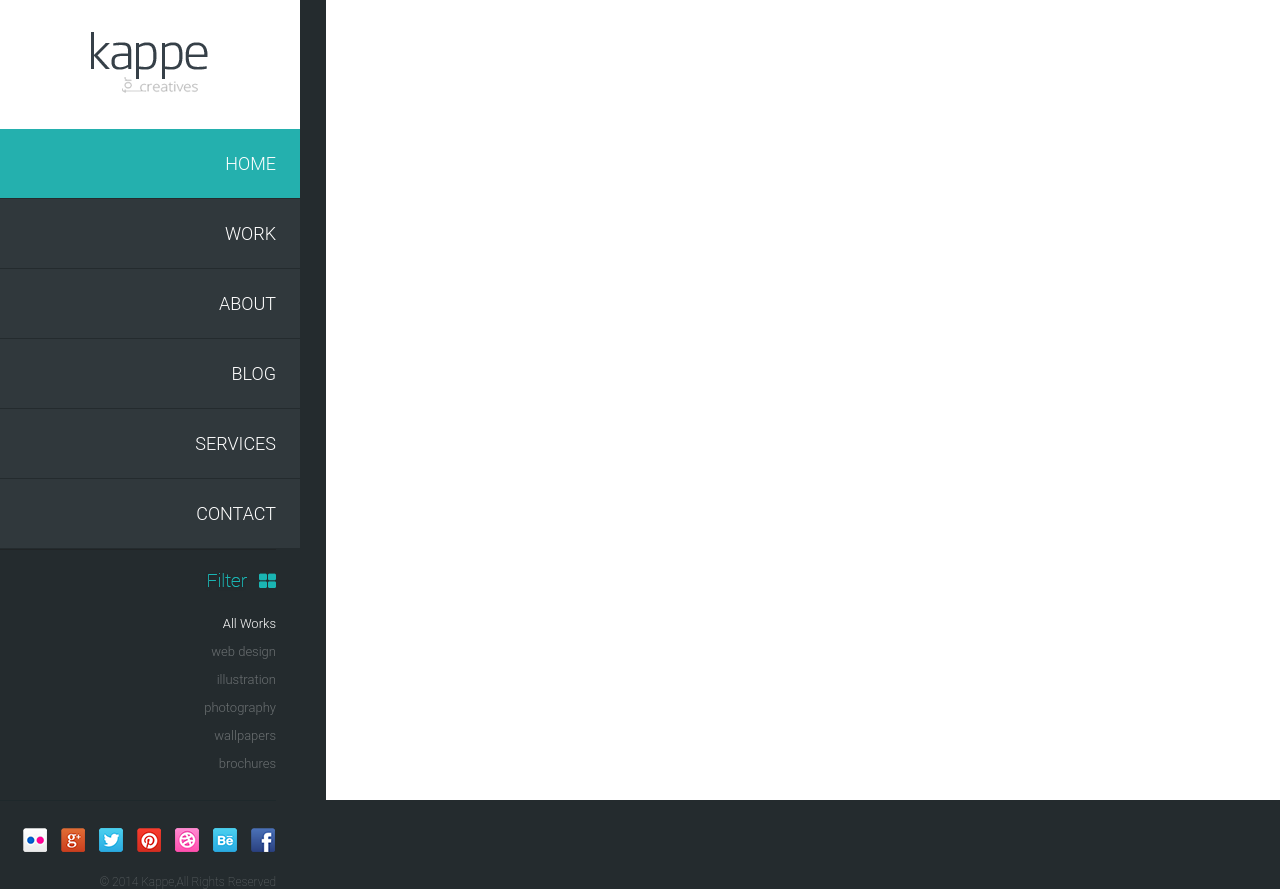
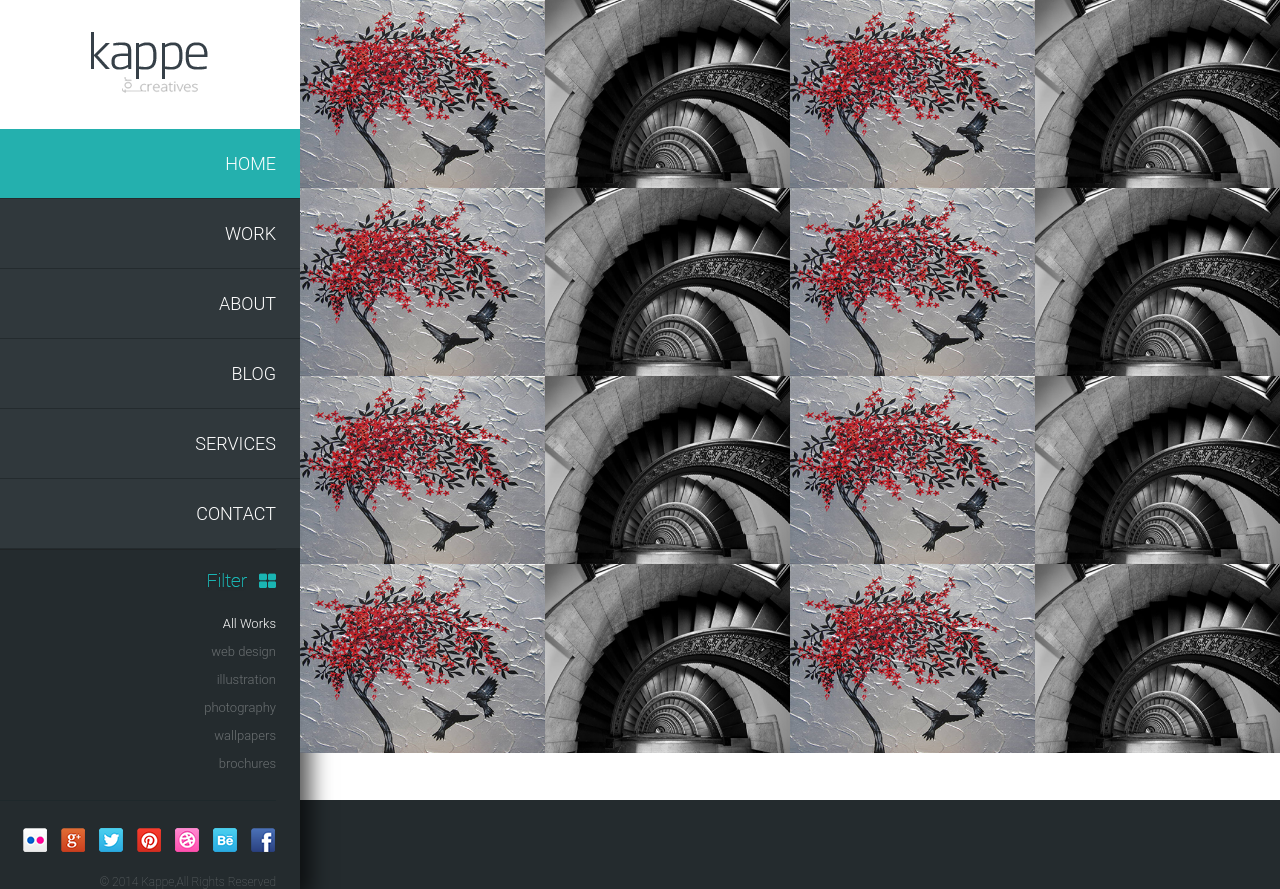
Before and after one commit to HomaX1/Kappe, a plain HTML site: page index.html in a window 1280 px wide. Drawn offline with Linux system fonts and the light colour scheme.

Commit message:
add pictures, create the right section in the page

```diff
--- a/index.html
+++ b/index.html
@@ -42,9 +42,45 @@
 <p class="footer__name-copyright">&copy; 2014 Kappe,All Rights Reserved</p>
     </footer>
 </section>
-<section class="shadow"></section>
 <section class="right-section">
-
+    <a class="right-section__link">
+        <div class="hover-text">
+            <p class="hover-text__title">Cool App Design</p>
+            <p class="hover-text__description">department, mobile</p>
+            <p><img class="hover-text__image" src="img/arrow-right.png" alt=""></p>
+        </div>
+        <img class="right-section__image" src="img/tree.png" alt=""></a>
+    <a class="right-section__link">
+        <img class="right-section__image" src="img/stairs.png" alt=""></a>
+    <a class="right-section__link">
+        <img class="right-section__image" src="img/tree.png" alt=""></a>
+    <a class="right-section__link">
+        <img class="right-section__image" src="img/stairs.png" alt=""></a>
+    <a class="right-section__link">
+        <img class="right-section__image" src="img/tree.png" alt=""></a>
+    <a class="right-section__link">
+        <img class="right-section__image" src="img/stairs.png" alt=""></a>
+    <a class="right-section__link">
+        <img class="right-section__image" src="img/tree.png" alt=""></a>
+    <a class="right-section__link">
+        <img class="right-section__image" src="img/stairs.png" alt=""></a>
+    <a class="right-section__link">
+        <img class="right-section__image" src="img/tree.png" alt=""></a>
+    <a class="right-section__link">
+        <img class="right-section__image" src="img/stairs.png" alt=""></a>
+    <a class="right-section__link">
+        <img class="right-section__image" src="img/tree.png" alt=""></a>
+    <a class="right-section__link">
+        <img class="right-section__image" src="img/stairs.png" alt=""></a>
+    <a class="right-section__link">
+        <img class="right-section__image" src="img/tree.png" alt=""></a>
+    <a class="right-section__link">
+        <img class="right-section__image" src="img/stairs.png" alt=""></a>
+    <a class="right-section__link">
+        <img class="right-section__image" src="img/tree.png" alt=""></a>
+    <a class="right-section__link">
+        <img class="right-section__image" src="img/stairs.png" alt=""></a>
+    <div class="clear"></div>
 </section>
 </body>
 </html>
--- a/scss/main.scss
+++ b/scss/main.scss
@@ -26,10 +26,11 @@ body {
 
 .left-section {
   width: 300px;
-  height: 100%;
+  min-height: 100%;
   position: absolute;
   top: 0;
   left: 0;
+  box-shadow: 3px 0 20px 8px rgba(0,0,0,0.65);
 }
 
 .header {
@@ -55,6 +56,7 @@ body {
     padding-bottom: 24px;
     border-bottom: 1px solid $footer;
   }
+
   &__link_active {
     background-color: $navigation-link-active;
   }
@@ -67,6 +69,7 @@ body {
     margin-top: 21px;
     margin-bottom: 21px;
   }
+
   &__name-works {
     font: 13px $font-navigation;
     color: $header;
@@ -132,15 +135,67 @@ body {
   margin-right: 24px;
 }
 
-.shadow {
-  position: relative;
-  box-shadow: 0px 0px 10px;
+.right-section {
+  background-color: $header;
+  min-height: 100%;
   margin-left: 300px;
 }
 
 
 .right-section {
+  &__link {
+    position: relative;
+    cursor: pointer;
+    width: 25%;
+    height: 25%;
+    display: block;
+    float: left;
+
+    &:hover .hover-text {
+      opacity: 1;
+    }
+  }
+
+  &__image {
+    width: 100%;
+    height: 100%;
+    display: block;
+  }
+}
+
+.clear {
+  clear: both;
+}
+
+.hover-text {
+  width: 100%;
   height: 100%;
-  background-color: $header;
-  margin-left: 326px;
+  position: absolute;
+  text-align: center;
+  background-color: $navigation-link-active;
+  display: flex;
+  opacity: 0;
+  flex-direction: column;
+  align-items: center;
+  justify-content: center;
+  transition: all 0.5s ease-out;
+
+  &__title {
+    color: $header;
+    font: 24px $font-navigation;
+  }
+
+  &__description {
+    color: $header;
+    font: 12px $font-navigation;
+    padding-bottom: 18px;
+    border-bottom: 1px solid $header;
+    display: inline-block;
+  }
+
+  &__image {
+    display: block;
+    margin: auto;
+    margin-top: 15px;
+  }
 }
```
Also changed, not shown: css/main.css, img/arrow-right.png (added), img/stairs.png (added), img/tree.png (added).
